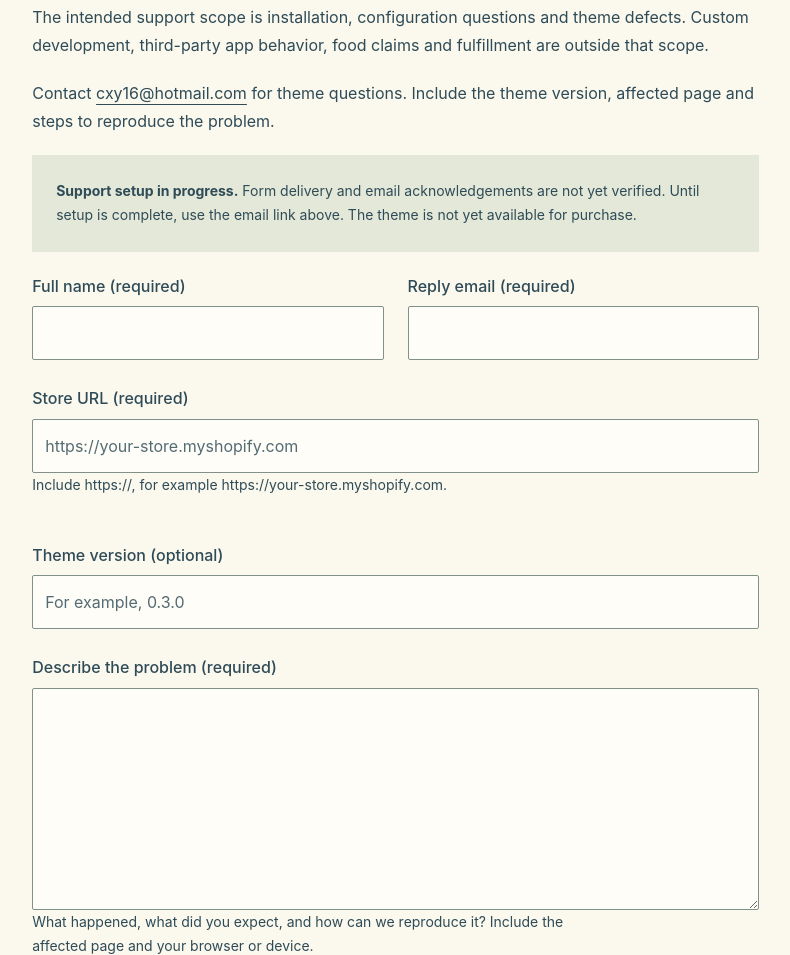
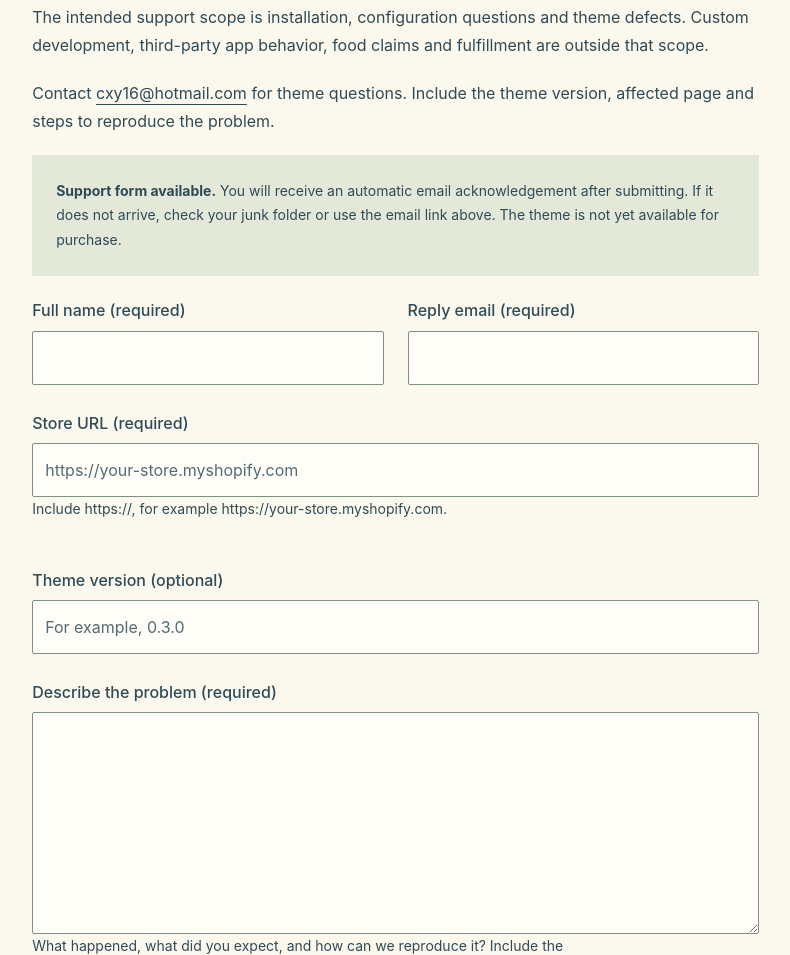
Before and after one commit to cxy486/crumb-kind-docs, a plain HTML site: page index.html in a window 1280 px wide. Shown: the part 4322-5277 px from the top of the page, without its empty margins (343-1133 px from the left). Drawn offline with Linux system fonts and the light colour scheme.

Commit message:
Confirm support form availability after owner delivery verification

```diff
--- a/index.html
+++ b/index.html
@@ -288,9 +288,10 @@
             steps to reproduce the problem.
           </p>
           <p class="notice" id="support-setup">
-            <strong>Support setup in progress.</strong> Form delivery and email
-            acknowledgements are not yet verified. Until setup is complete,
-            use the email link above. The theme is not yet available for purchase.
+            <strong>Support form available.</strong> You will receive an automatic
+            email acknowledgement after submitting. If it does not arrive,
+            check your junk folder or use the email link above.
+            The theme is not yet available for purchase.
           </p>
           <form id="support-form" action="https://formsubmit.co/cxy16@hotmail.com"
             method="post" enctype="multipart/form-data" aria-describedby="support-setup support-privacy">
```
Also changed, not shown: thanks.html (+1 -1 lines).
